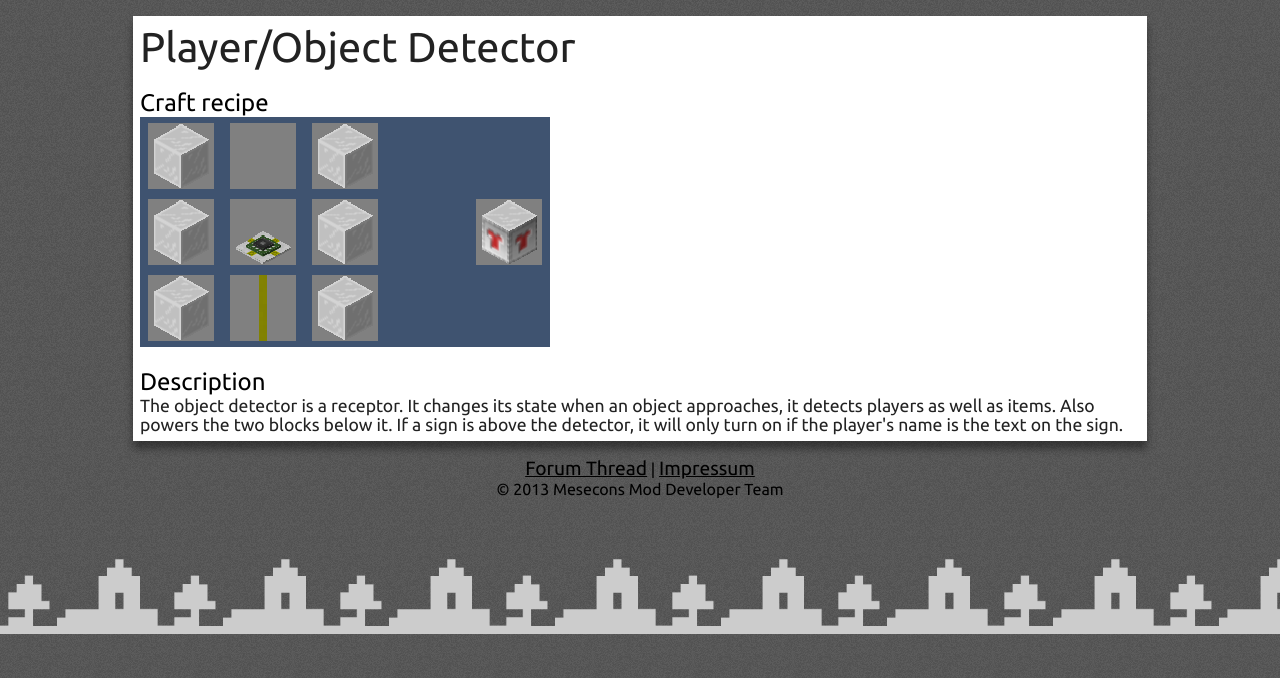
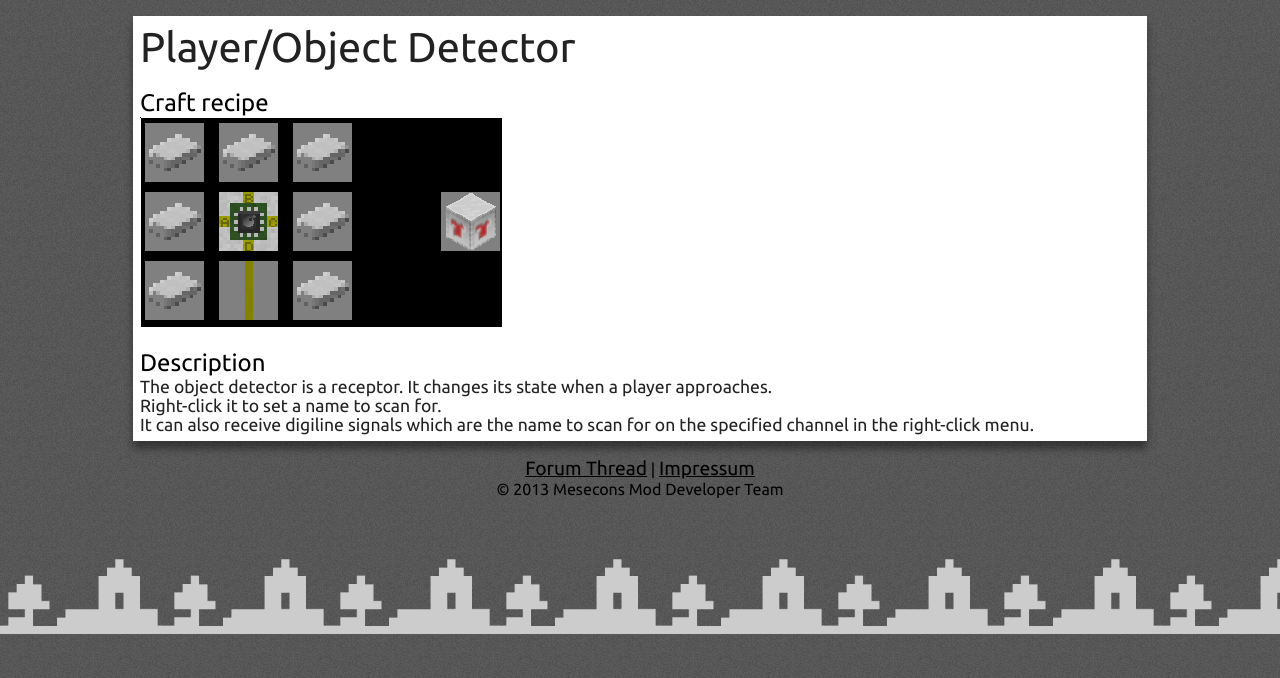
Before and after one commit to Jeija/mesecons.net, a PHP site: page /items/objectdetector.php in a window 1280 px wide. Shown: the part 122-800 px from the top of the page. Run offline with PHP 8.4, Linux system fonts and the light colour scheme; some libraries are stand-ins or nearby versions.

Commit message:
Update information and craft recipe of vertical wires and object detector

```diff
--- a/items/objectdetector.php
+++ b/items/objectdetector.php
@@ -6,7 +6,9 @@
 	<br/><br/>
 	<div class = "paragraph-heading">Description</div>
 	<div class = "text">
-		The object detector is a receptor. It changes its state when an object approaches, it detects players as well as items. Also powers the two blocks below it. If a sign is above the detector, it will only turn on if the player's name is the text on the sign.
+		The object detector is a receptor. It changes its state when a player approaches.<br/>
+		Right-click it to set a name to scan for.<br/>
+		It can also receive digiline signals which are the name to scan for on the specified channel in the right-click menu.
 	</div>
 </div>
 <?php include "../footer.html";?>
--- a/items/vertical.php
+++ b/items/vertical.php
@@ -2,8 +2,7 @@
 <div id = "article">
 	<div class = "article-heading">Vertical Mesecon Wire</div><br/>
 	<div class = "paragraph-heading">Craft recipe</div>
-	<div class = "text">There is no recipe yet :(<br/>
-	You can send a pull request and add one :D</div>
+	<img src="/crafts/vertical.png">
 	<br/>
 	<div class = "paragraph-heading">Description</div>
 	<div class = "text">
```
Also changed, not shown: crafts/objectdetector.png, crafts/vertical.png (added).
